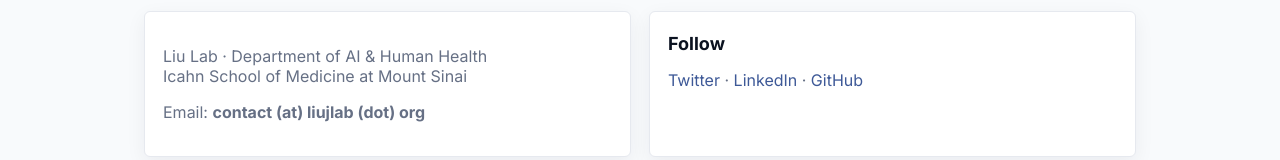
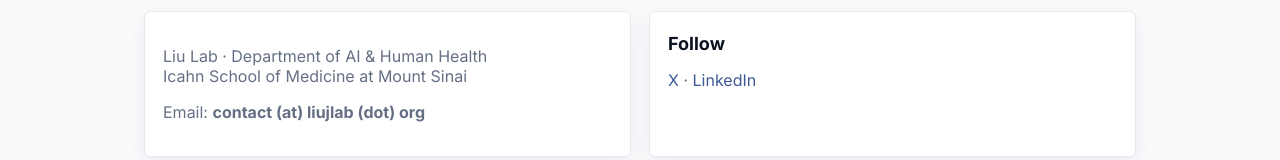
Before and after one commit to jasonjliu/jasonjliu.github.io, a plain HTML site: page index.html in a window 1280 px wide. Shown: the part 2828-2988 px from the top of the page. Drawn offline with Linux system fonts and the light colour scheme.

Commit message:
Update index.html

```diff
--- a/index.html
+++ b/index.html
@@ -344,7 +344,7 @@
         </div>
         <div class="card">
           <h3>Follow</h3>
-          <p class="muted"><a href="#">Twitter</a> · <a href="#">LinkedIn</a> · <a href="#">GitHub</a></p>
+          <p class="muted"><a href="https://x.com/jasonjliu">X</a> · <a href="#">LinkedIn</a></p>
         </div>
       </div>
     </div>
```
